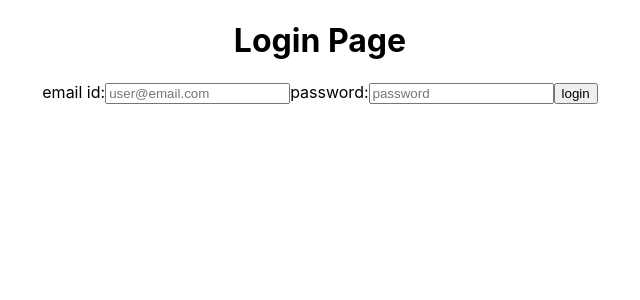
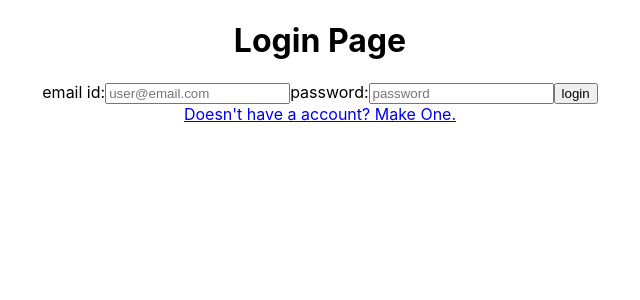
Before and after one commit to DeepeshPandey63/projectTasks, a React (Create React App) app in the folder myclient/: page /login in a window 1280 px wide. Shown: the top 300 px of the page, without its empty margins (320-960 px from the left). Built offline with nearby package versions, Linux system fonts and the light colour scheme.

Commit message:
linked login and signin page

```diff
--- a/myclient/src/pages/login.jsx
+++ b/myclient/src/pages/login.jsx
@@ -13,6 +13,8 @@ const Loginpage=()=>
                 <lable>password:</lable>
                 <input type='password' placeholder='password'/>
                 <button type='submit'>login</button>
+                <br />
+                <a href="/signin">Doesn't have a account? Make One.</a>
             </form>
         </div>
     )
--- a/myclient/src/pages/signin.jsx
+++ b/myclient/src/pages/signin.jsx
@@ -40,6 +40,8 @@ const Signinpage=()=>
     </label>
     <br/>
     <button type='submit'>signin</button>
+    <br />
+    <a href="/login">Have Account Already? Login.</a>
     </form>
     </div>
     )
```
